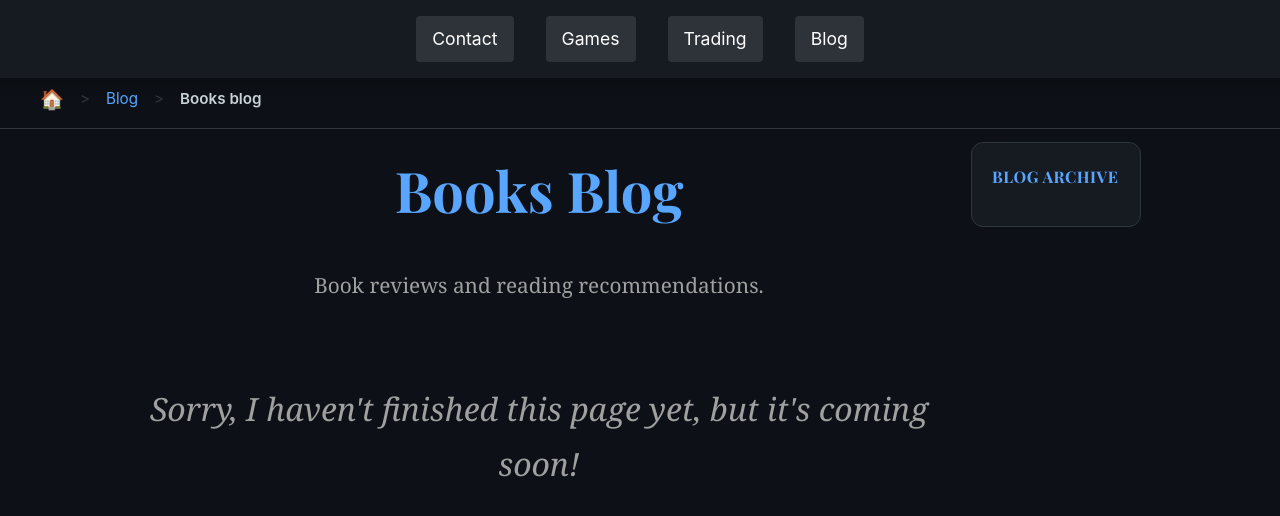
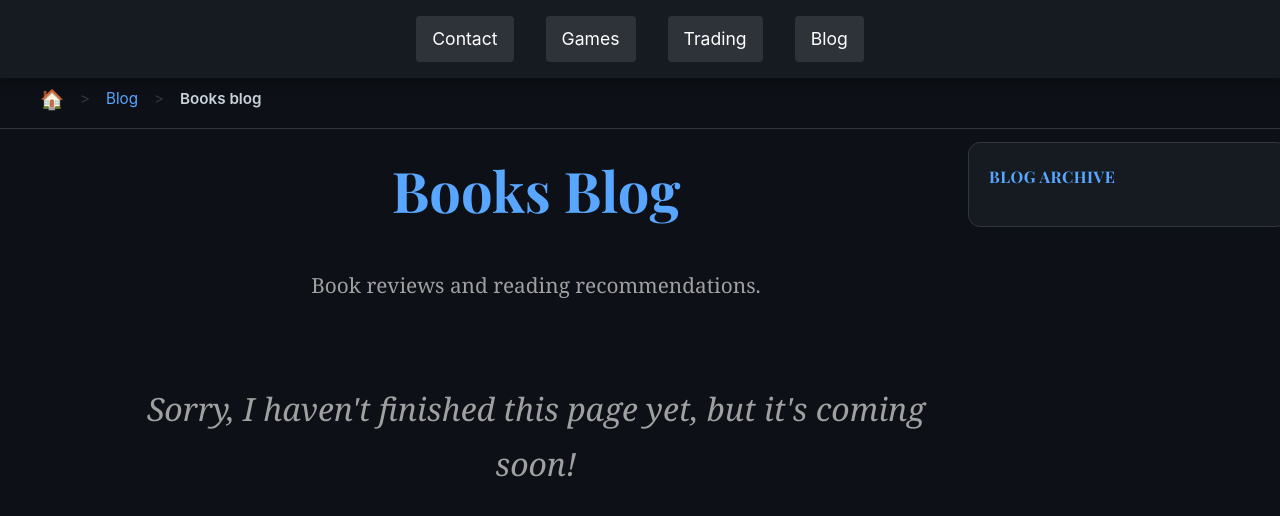
Before and after one commit to bogdanguranda/bogdanguranda.github.io, a Jekyll site: the page built from _pages/blog/books/index.html, in a window 1280 px wide. Shown: the top 516 px of the page. Built offline with Jekyll 4.4.1, drawn with Linux system fonts in a browser that asks for light colours; some web fonts are replaced.

Commit message:
Small UI fixes

```diff
--- a/404.html
+++ b/404.html
@@ -6,7 +6,7 @@
 <style type="text/css" media="screen">
   .container {
     margin: 10px auto;
-    max-width: 600px;
+    max-width: 800px;
     text-align: center;
   }
 
--- a/assets/styles.css
+++ b/assets/styles.css
@@ -443,7 +443,7 @@
 
 /* Table of Contents on country page */
 .toc {
-    max-width: 600px;
+    max-width: 500px;
     margin: 0 auto;
     background: #161b22;
     padding: 2rem;
@@ -571,7 +571,7 @@
     }
 }
 
-@media (max-width: 600px) {
+@media (max-width: 800px) {
     .photo-grid-6 {
         grid-template-columns: 1fr;
     }
@@ -601,7 +601,7 @@
 }
 
 /* Mobile: 1 column */
-@media (max-width: 600px) {
+@media (max-width: 800px) {
     .photo-grid-4 {
         grid-template-columns: 1fr;
     }
@@ -610,7 +610,7 @@
 /* ─── BLOG SECTION LAYOUT WITH SIDEBAR ─── */
 .blog-section {
     display: grid;
-    grid-template-columns: 1fr minmax(auto, 800px) 170px 1fr;
+    grid-template-columns: 0px minmax(800px, 1000px) 320px 0px;
     gap: 2rem;
     padding: 2rem;
 }
@@ -625,7 +625,7 @@
 
 .blog-content {
     min-width: 0;
-    max-width: 800px;
+    max-width: 1000px;
     overflow: hidden;
 }
 
@@ -749,7 +749,6 @@
 
 /* Sidebar */
 .blog-sidebar {
-    position: sticky;
     top: 2rem;
     height: fit-content;
 }
@@ -911,7 +910,7 @@
 
 .game-page .game-description {
     color: #a0a0a0;
-    max-width: 600px;
+    max-width: 800px;
     margin: 0 auto 1.5rem auto;
     font-size: 1rem;
     line-height: 1.6;
```
